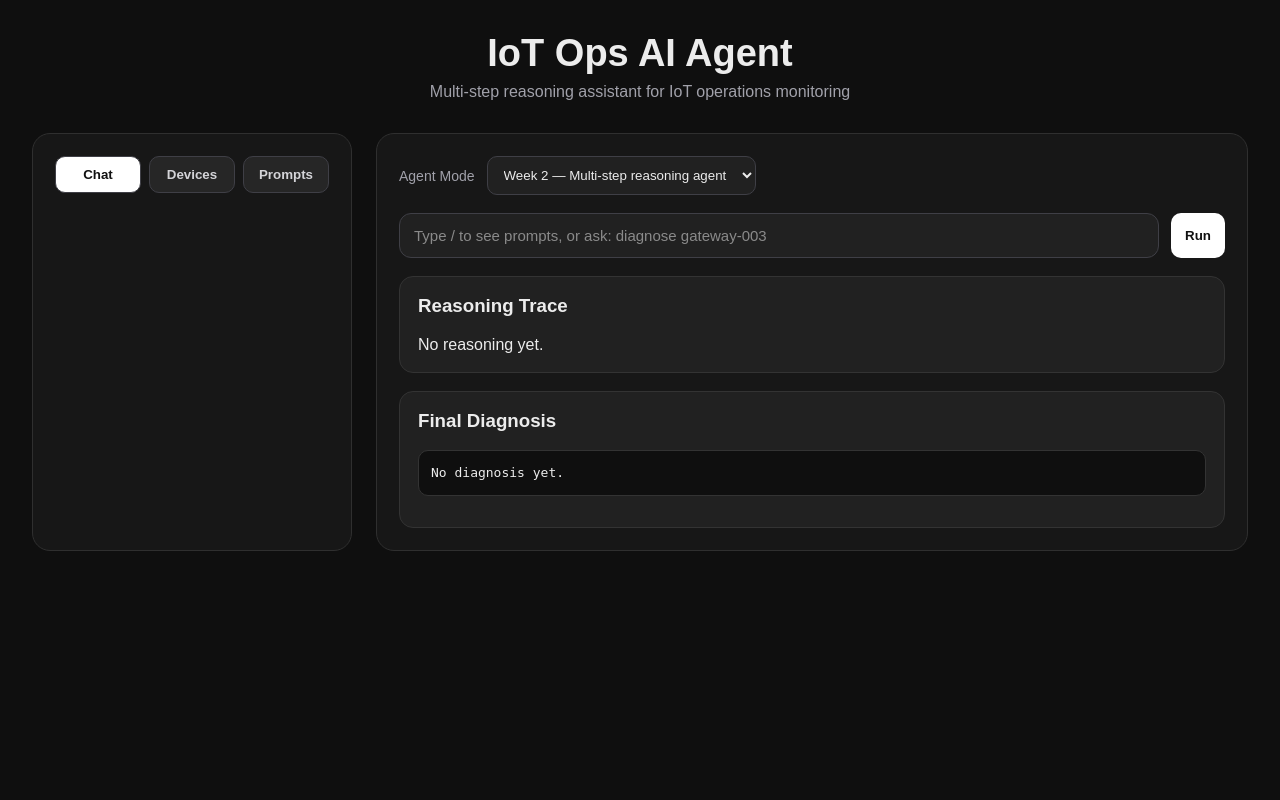
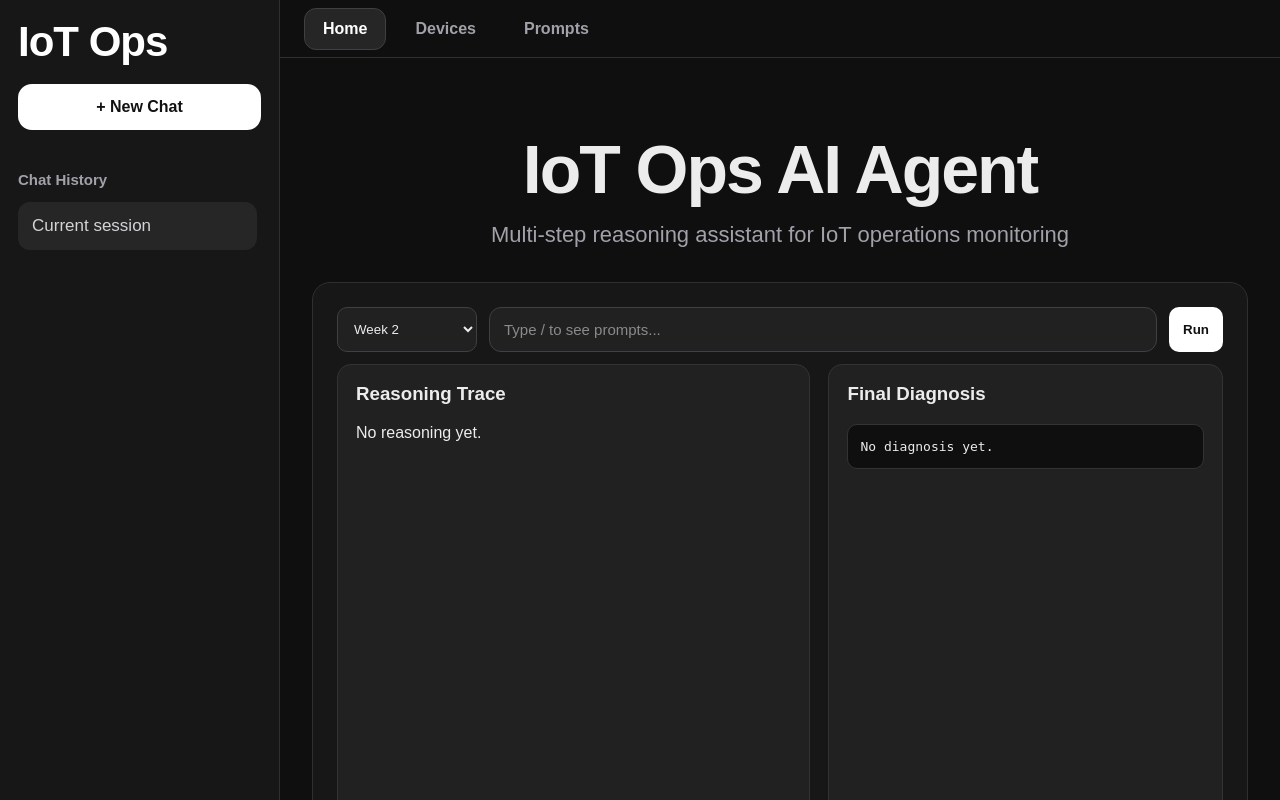
Before and after one commit to giangng611/iot-ops-agent, a Flask app: page / in a window 1280 px wide. Run offline with Flask 3, Linux system fonts and the light colour scheme.

Commit message:
Update UI #2

```diff
--- a/static/script.js
+++ b/static/script.js
@@ -14,38 +14,42 @@ function setMode(mode) {
     currentMode = mode;
 }
 
-function showTab(tabName) {
-    const devicesTab = document.getElementById("devicesTab");
-    const promptsTab = document.getElementById("promptsTab");
-    const chatTab = document.getElementById("chatTab");
+function showTab(tabName, buttonElement) {
+    const pages = document.querySelectorAll(".tab-page");
 
-    devicesTab.classList.add("hidden");
-    promptsTab.classList.add("hidden");
-    chatTab.classList.add("hidden");
+    pages.forEach(page => {
+        page.classList.remove("active-page");
+    });
 
-    document.querySelectorAll(".tab-button").forEach(button => {
+    document.querySelectorAll(".top-tab").forEach(button => {
         button.classList.remove("active");
     });
 
-    if (tabName === "chat") {
-        chatTab.classList.remove("hidden");
+    document.getElementById(tabName + "Tab").classList.add("active-page");
+
+    if (buttonElement) {
+        buttonElement.classList.add("active");
     }
+}
 
-    if (tabName === "devices") {
-        devicesTab.classList.remove("hidden");
-    }
-
-    if (tabName === "prompts") {
-        promptsTab.classList.remove("hidden");
-    }
-
-    event.target.classList.add("active");
+function newChat() {
+    document.getElementById("messageInput").value = "";
+    document.getElementById("reasoningOutput").innerHTML = "No reasoning yet.";
+    document.getElementById("responseOutput").textContent = "No diagnosis yet.";
 }
 
 function usePrompt(promptText) {
     const input = document.getElementById("messageInput");
     input.value = promptText;
-    showTab("chat");
+
+    const homeButton = document.querySelector(".top-tab");
+    showTab("home", homeButton);
+}
+
+function handleEnter(event) {
+    if (event.key === "Enter") {
+        sendMessage();
+    }
 }
 
 function handlePromptSuggestions() {
@@ -90,6 +94,8 @@ async function sendMessage() {
         output.textContent = "Please enter a request.";
         return;
     }
+
+    addHistoryItem(message);
 
     suggestions.classList.add("hidden");
     reasoningOutput.innerHTML = "No reasoning yet.";
@@ -193,6 +199,36 @@ async function sendStreamMessage(message) {
 function diagnoseDevice(deviceId) {
     const input = document.getElementById("messageInput");
     input.value = `/diagnose ${deviceId}`;
-    showTab("chat");
+
+    const homeButton = document.querySelector(".top-tab");
+    showTab("home", homeButton);
+
     sendMessage();
 }
+
+function addHistoryItem(message) {
+    const history = document.getElementById("chatHistory");
+
+    const item = document.createElement("div");
+    item.className = "history-item";
+    item.textContent = summarizeHistory(message);
+
+    history.prepend(item);
+}
+
+function summarizeHistory(message) {
+
+    if (message.includes("gateway-003")) {
+        return "Investigated gateway instability";
+    }
+
+    if (message.includes("sensor-001")) {
+        return "Checked sensor-001";
+    }
+
+    if (message.includes("sensor-002")) {
+        return "Reviewed sensor-002";
+    }
+
+    return message.slice(0, 40);
+}
--- a/static/style.css
+++ b/static/style.css
@@ -7,133 +7,183 @@ body {
     font-family: Arial, Helvetica, sans-serif;
     background: #0f0f0f;
     color: #ececec;
+    overflow: hidden;
 }
 
-.app-container {
-    max-width: 1280px;
-    margin: 0 auto;
+.app-shell {
+    height: 100vh;
+    display: grid;
+    grid-template-columns: 280px 1fr;
+}
+
+.sidebar {
+    height: 100vh;
+    background: #171717;
+    border-right: 1px solid #2f2f2f;
+    display: flex;
+    flex-direction: column;
+    padding: 18px;
+}
+
+.sidebar-header {
+    flex-shrink: 0;
+}
+
+.sidebar-header h2 {
+    margin: 0 0 18px 0;
+
+    font-size: 42px;
+    font-weight: 800;
+    letter-spacing: -1px;
+
+    color: #ffffff;
+}
+
+.new-chat-btn {
+    width: 100%;
+    margin-bottom: 26px;
+
+    font-size: 16px;
+    font-weight: 700;
+
+    padding: 14px 16px;
+
+    border-radius: 14px;
+}
+
+.history-section {
+    min-height: 0;
+    display: flex;
+    flex-direction: column;
+    flex: 1;
+}
+
+.sidebar-label {
+    color: #a1a1aa;
+
+    font-size: 15px;
+    font-weight: 600;
+
+    margin-bottom: 14px;
+}
+
+.chat-history {
+    overflow-y: auto;
+    flex: 1;
+    padding-right: 4px;
+}
+
+.history-item {
+    padding: 14px 14px;
+
+    border-radius: 12px;
+
+    color: #d4d4d8;
+
+    cursor: pointer;
+
+    margin-bottom: 10px;
+
+    font-size: 17px;
+    font-weight: 500;
+}
+
+.history-item.active,
+.history-item:hover {
+    background: #262626;
+}
+
+.main-area {
+    height: 100vh;
+    display: flex;
+    flex-direction: column;
+    min-width: 0;
+}
+
+.topbar {
+    height: 58px;
+    background: #0f0f0f;
+    border-bottom: 1px solid #2f2f2f;
+    display: flex;
+    align-items: center;
+    padding: 0 24px;
+    gap: 10px;
+    flex-shrink: 0;
+}
+
+.top-tab {
+    background: transparent;
+
+    color: #a1a1aa;
+
+    border: 1px solid transparent;
+
+    padding: 11px 18px;
+
+    border-radius: 12px;
+
+    font-size: 16px;
+    font-weight: 700;
+}
+
+.top-tab.active {
+    background: #262626;
+    color: #ffffff;
+    border-color: #3f3f46;
+}
+
+.content-scroll {
+    flex: 1;
+    overflow: hidden;
     padding: 32px;
 }
 
-.header {
-    text-align: center;
-    margin-bottom: 32px;
+.tab-page {
+    display: none;
+    max-width: 1100px;
+    margin: 0 auto;
 }
 
-.header h1 {
-    margin: 0;
-    font-size: 38px;
+.tab-page.active-page {
+    display: block;
 }
 
-.header p {
-    margin-top: 8px;
-    color: #a1a1aa;
+.hero {
+    text-align: center;
+    margin: 40px 0 34px 0;
 }
 
-.app-shell {
-    display: grid;
-    grid-template-columns: 320px 1fr;
-    gap: 24px;
+.hero h1 {
+    margin: 0;
+
+    font-size: 68px;
+    font-weight: 800;
+
+    letter-spacing: -2px;
 }
 
-.sidebar,
-.chat-panel {
+.hero p,
+.page-header p {
+    color: #a1a1aa;
+
+    font-size: 22px;
+
+    margin-top: 14px;
+}
+
+.chat-card,
+.table-card {
     background: #171717;
     border: 1px solid #2f2f2f;
     border-radius: 18px;
-    padding: 22px;
-}
-
-.tab-buttons {
-    display: flex;
-    gap: 8px;
-    margin-bottom: 20px;
-}
-
-.tab-button {
-    flex: 1;
-    background: #262626;
-    color: #d4d4d8;
-    border: 1px solid #3f3f46;
-}
-
-.tab-button.active {
-    background: #ffffff;
-    color: #111111;
-}
-
-.tab-content h2,
-.chat-panel h2 {
-    margin-top: 0;
-}
-
-.device-list {
-    display: flex;
-    flex-direction: column;
-    gap: 14px;
-}
-
-.device-card {
-    background: #212121;
-    border: 1px solid #333333;
-    border-left: 5px solid #737373;
-    border-radius: 14px;
-    padding: 16px;
-}
-
-.device-card.healthy {
-    border-left-color: #22c55e;
-}
-
-.device-card.warning {
-    border-left-color: #eab308;
-}
-
-.device-card.critical {
-    border-left-color: #ef4444;
-}
-
-.device-top {
-    display: flex;
-    justify-content: space-between;
-    align-items: center;
-}
-
-.device-top h3 {
-    margin: 0;
-}
-
-.device-top span {
-    font-size: 12px;
-    font-weight: bold;
-    text-transform: uppercase;
-    color: #a1a1aa;
-}
-
-.device-card p {
-    margin: 8px 0;
-    color: #d4d4d8;
-}
-
-button {
-    border: none;
-    background: #ffffff;
-    color: #111111;
-    padding: 10px 14px;
-    border-radius: 10px;
-    cursor: pointer;
-    font-weight: bold;
-}
-
-button:hover {
-    background: #e5e5e5;
+    padding: 24px;
 }
 
 .model-row {
-    margin-bottom: 18px;
     display: flex;
     align-items: center;
     gap: 12px;
+    margin-bottom: 18px;
 }
 
 .model-row label {
@@ -169,6 +219,20 @@ input::placeholder {
     color: #8a8a8a;
 }
 
+button {
+    border: none;
+    background: #ffffff;
+    color: #111111;
+    padding: 10px 14px;
+    border-radius: 10px;
+    cursor: pointer;
+    font-weight: bold;
+}
+
+button:hover {
+    background: #e5e5e5;
+}
+
 .suggestions {
     background: #212121;
     border: 1px solid #3f3f46;
@@ -187,13 +251,25 @@ input::placeholder {
     background: #2f2f2f;
 }
 
+.output-grid {
+    display: grid;
+    grid-template-columns: 1.2fr 1fr;
+    gap: 18px;
+    align-items: start;
+    height: 600px;
+}
+
 .reasoning-box,
 .response-box {
     background: #212121;
     border: 1px solid #333333;
     border-radius: 14px;
     padding: 18px;
-    margin-top: 18px;
+
+    height: 100%;
+    overflow-y: auto;
+
+    min-height: 0;
 }
 
 .reasoning-box h3,
@@ -225,20 +301,6 @@ pre {
     overflow-x: auto;
 }
 
-.prompt-card {
-    background: #212121;
-    border: 1px solid #333333;
-    padding: 14px;
-    border-radius: 12px;
-    margin-bottom: 12px;
-    cursor: pointer;
-    color: #ececec;
-}
-
-.prompt-card:hover {
-    background: #2f2f2f;
-}
-
 .loading {
     color: #a1a1aa;
     margin-top: 12px;
@@ -247,3 +309,83 @@ pre {
 .hidden {
     display: none;
 }
+
+.page-header {
+    margin-bottom: 24px;
+}
+
+.page-header h1 {
+    margin-bottom: 6px;
+}
+
+table {
+    width: 100%;
+    border-collapse: collapse;
+}
+
+th,
+td {
+    padding: 14px;
+    border-bottom: 1px solid #2f2f2f;
+    text-align: left;
+}
+
+th {
+    color: #a1a1aa;
+    font-size: 13px;
+}
+
+.status-pill {
+    padding: 5px 10px;
+    border-radius: 999px;
+    font-size: 12px;
+    font-weight: bold;
+    text-transform: uppercase;
+}
+
+.status-pill.healthy {
+    background: #064e3b;
+    color: #86efac;
+}
+
+.status-pill.warning {
+    background: #713f12;
+    color: #fde68a;
+}
+
+.status-pill.critical {
+    background: #7f1d1d;
+    color: #fecaca;
+}
+
+.prompt-grid {
+    display: grid;
+    grid-template-columns: repeat(2, minmax(0, 1fr));
+    gap: 18px;
+}
+
+.prompt-card {
+    background: #171717;
+    border: 1px solid #2f2f2f;
+    padding: 18px;
+    border-radius: 16px;
+    cursor: pointer;
+}
+
+.prompt-card:hover {
+    background: #212121;
+}
+
+.prompt-card h3 {
+    margin-top: 0;
+}
+
+.prompt-card p {
+    color: #a1a1aa;
+    margin-bottom: 0;
+}
+
+.mode-inline {
+    width: 140px;
+    flex-shrink: 0;
+}
--- a/templates/index.html
+++ b/templates/index.html
@@ -7,88 +7,66 @@
 </head>
 
 <body>
-<div class="app-container">
+<div class="app-shell">
 
-    <header class="header">
+    <aside class="sidebar">
+        <div class="sidebar-header">
+            <h2>IoT Ops</h2>
+            <button class="new-chat-btn" onclick="newChat()">+ New Chat</button>
+        </div>
+
+        <div class="history-section">
+            <p class="sidebar-label">Chat History</p>
+            <div id="chatHistory" class="chat-history">
+                <div class="history-item active">Current session</div>
+            </div>
+        </div>
+    </aside>
+
+    <section class="main-area">
+
+        <nav class="topbar">
+            <button class="top-tab active" onclick="showTab('home', this)">Home</button>
+            <button class="top-tab" onclick="showTab('devices', this)">Devices</button>
+            <button class="top-tab" onclick="showTab('prompts', this)">Prompts</button>
+        </nav>
+
+        <main class="content-scroll">
+
+            <section id="homeTab" class="tab-page active-page">
+                <div class="hero">
                     <h1>IoT Ops AI Agent</h1>
                     <p>Multi-step reasoning assistant for IoT operations monitoring</p>
-    </header>
-
-    <main class="app-shell">
-
-        <aside class="sidebar">
-            <div class="tab-buttons">
-                <button class="tab-button active" onclick="showTab('chat')">Chat</button>
-                <button class="tab-button" onclick="showTab('devices')">Devices</button>
-                <button class="tab-button" onclick="showTab('prompts')">Prompts</button>
                 </div>
 
-            <section id="devicesTab" class="tab-content hidden">
-                <h2>Device Overview</h2>
+                <div class="chat-card">
+                    <div class="input-row">
+                        <select
+                            id="modeSelect"
+                            class="mode-inline"
+                            onchange="setMode(this.value)"
+                        >
+                            <option value="week1">
+                                Week 1
+                            </option>
 
-                <div class="device-list">
-                    {% for device_id, device in devices.items() %}
-                    <div class="device-card {{ device.status }}">
-                        <div class="device-top">
-                            <h3>{{ device_id }}</h3>
-                            <span>{{ device.status }}</span>
-                        </div>
+                            <option value="week2" selected>
+                                Week 2
+                            </option>
+                        </select>
 
-                        <p>CPU: {{ device.cpu_usage }}</p>
-                        <p>Memory: {{ device.memory_usage }}</p>
-                        <p>Heartbeat: {{ device.last_heartbeat }}</p>
-
-                        <button onclick="diagnoseDevice('{{ device_id }}')">
-                            Diagnose
-                        </button>
-                    </div>
-                    {% endfor %}
-                </div>
-            </section>
-
-            <section id="promptsTab" class="tab-content hidden">
-                <h2>Prompt Library</h2>
-
-                <div class="prompt-card" onclick="usePrompt('/diagnose gateway-003')">
-                    /diagnose gateway-003
-                </div>
-
-                <div class="prompt-card" onclick="usePrompt('/diagnose sensor-001')">
-                    /diagnose sensor-001
-                </div>
-
-                <div class="prompt-card" onclick="usePrompt('/status sensor-002')">
-                    /status sensor-002
-                </div>
-
-                <div class="prompt-card" onclick="usePrompt('/logs gateway-003')">
-                    /logs gateway-003
-                </div>
-
-                <div class="prompt-card" onclick="usePrompt('/alarms sensor-001')">
-                    /alarms sensor-001
-                </div>
-            </section>
-        </aside>
-
-        <section id="chatTab" class="chat-panel">
-
-            <div class="model-row">
-                <label for="modeSelect">Agent Mode</label>
-                <select id="modeSelect" onchange="setMode(this.value)">
-                    <option value="week1">Week 1 — Single-step tool calling</option>
-                    <option value="week2" selected>Week 2 — Multi-step reasoning agent</option>
-                </select>
-            </div>
-
-            <div class="input-row">
                         <input
                             id="messageInput"
                             type="text"
-                    placeholder="Type / to see prompts, or ask: diagnose gateway-003"
+                            placeholder="Type / to see prompts..."
                             oninput="handlePromptSuggestions()"
+                            onkeydown="handleEnter(event)"
                         >
-                <button onclick="sendMessage()">Run</button>
+
+                        <button onclick="sendMessage()">
+                            Run
+                        </button>
+
                     </div>
 
                     <div id="promptSuggestions" class="suggestions hidden"></div>
@@ -97,6 +75,7 @@
                         Agent is investigating...
                     </div>
 
+                    <div class="output-grid">
                         <div class="reasoning-box">
                             <h3>Reasoning Trace</h3>
                             <div id="reasoningOutput">No reasoning yet.</div>
@@ -106,10 +85,91 @@
                             <h3>Final Diagnosis</h3>
                             <pre id="responseOutput">No diagnosis yet.</pre>
                         </div>
+                    </div>
+                </div>
+            </section>
 
+            <section id="devicesTab" class="tab-page">
+                <div class="page-header">
+                    <h1>Devices</h1>
+                    <p>Current simulated IoT device inventory</p>
+                </div>
+
+                <div class="table-card">
+                    <table>
+                        <thead>
+                        <tr>
+                            <th>Device ID</th>
+                            <th>Status</th>
+                            <th>CPU</th>
+                            <th>Memory</th>
+                            <th>Heartbeat</th>
+                            <th>Action</th>
+                        </tr>
+                        </thead>
+
+                        <tbody>
+                        {% for device_id, device in devices.items() %}
+                        <tr>
+                            <td>{{ device_id }}</td>
+                            <td><span class="status-pill {{ device.status }}">{{ device.status }}</span></td>
+                            <td>{{ device.cpu_usage }}</td>
+                            <td>{{ device.memory_usage }}</td>
+                            <td>{{ device.last_heartbeat }}</td>
+                            <td>
+                                <button onclick="diagnoseDevice('{{ device_id }}')">
+                                    Diagnose
+                                </button>
+                            </td>
+                        </tr>
+                        {% endfor %}
+                        </tbody>
+                    </table>
+                </div>
+            </section>
+
+            <section id="promptsTab" class="tab-page">
+                <div class="page-header">
+                    <h1>Prompts</h1>
+                    <p>Preset commands for common IoT operations workflows</p>
+                </div>
+
+                <div class="prompt-grid">
+                    <div class="prompt-card" onclick="usePrompt('/diagnose gateway-003')">
+                        <h3>/diagnose gateway-003</h3>
+                        <p>Run multi-step diagnosis for the critical gateway.</p>
+                    </div>
+
+                    <div class="prompt-card" onclick="usePrompt('/diagnose sensor-001')">
+                        <h3>/diagnose sensor-001</h3>
+                        <p>Investigate the warning sensor.</p>
+                    </div>
+
+                    <div class="prompt-card" onclick="usePrompt('/diagnose sensor-002')">
+                        <h3>/diagnose sensor-002</h3>
+                        <p>Verify the healthy device state.</p>
+                    </div>
+
+                    <div class="prompt-card" onclick="usePrompt('/status sensor-001')">
+                        <h3>/status sensor-001</h3>
+                        <p>Check current device status.</p>
+                    </div>
+
+                    <div class="prompt-card" onclick="usePrompt('/logs gateway-003')">
+                        <h3>/logs gateway-003</h3>
+                        <p>Inspect recent logs for gateway issues.</p>
+                    </div>
+
+                    <div class="prompt-card" onclick="usePrompt('/alarms sensor-001')">
+                        <h3>/alarms sensor-001</h3>
+                        <p>Check active alarms and thresholds.</p>
+                    </div>
+                </div>
             </section>
 
         </main>
+
+    </section>
 </div>
 
 <script src="/static/script.js"></script>
```
Lines whose indentation alone changed are shown as unchanged.
